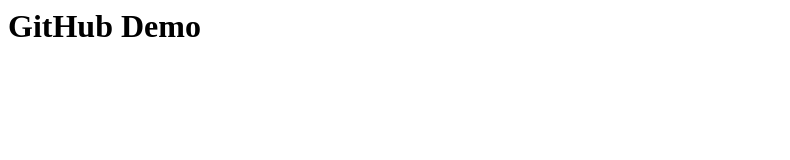
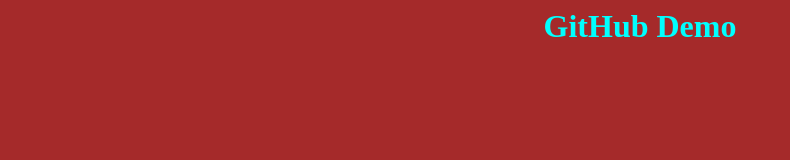
Before and after one commit to SomeshBanna/git-tutorial, a plain HTML site: page index.html in a window 1280 px wide. Shown: the whole page, without its empty margins (0-790 px from the left). Drawn offline with Linux system fonts and the light colour scheme.

Commit message:
styles added to html

```diff
--- a/index.html
+++ b/index.html
@@ -1,5 +1,8 @@
 <html>
-    <h1>
+    <body style="background-color: brown;">
+
+    <h1 style="color: aqua; text-align: center;">
         GitHub Demo
     </h1>
+</body>
 </html>
```
